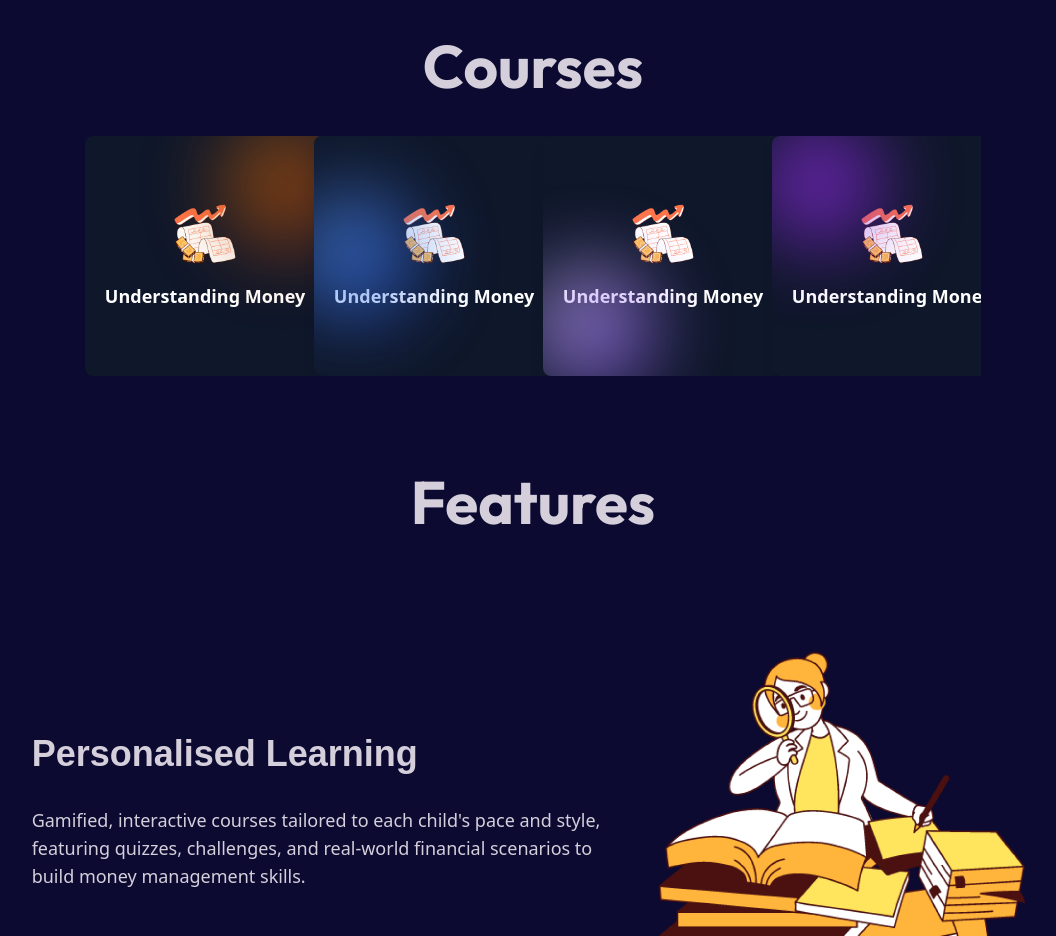
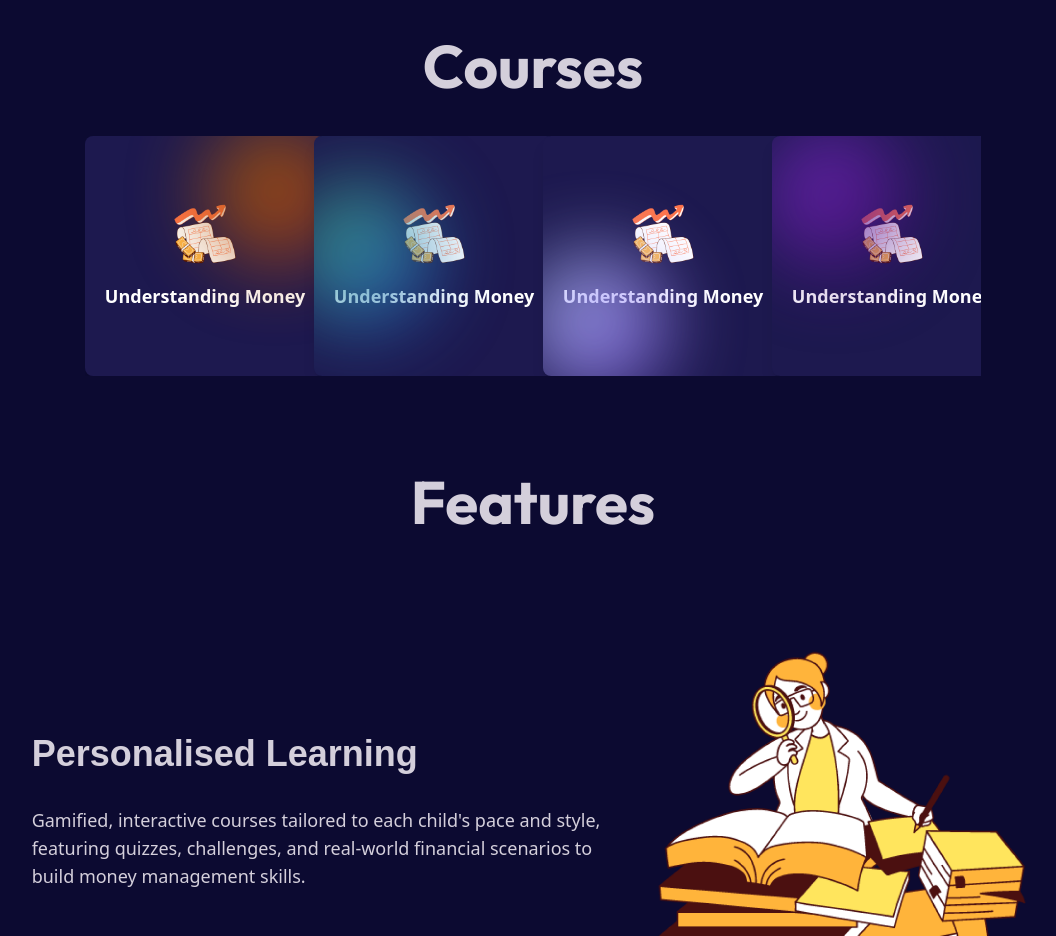
Before and after one commit to TekLingo/Fyntrest, a React (Vite) app in the folder frontend/: page / in a window 1280 px wide. Shown: the part 860-1796 px from the top of the page, without its empty margins (107-1163 px from the left). Built offline with nearby package versions, Linux system fonts and the light colour scheme; a web font is replaced by a local one.

Commit message:
course card color grading

```diff
--- a/frontend/src/components/Cards/CourseCard.jsx
+++ b/frontend/src/components/Cards/CourseCard.jsx
@@ -8,16 +8,16 @@ const CourseCard = ({ title, img, index }) => {
 			position: '-top-4 -right-6',
 		},
 		{
-			bg: 'bg-gradient-to-br from-blue-400 to-blue-700',
+			bg: 'bg-gradient-to-br from-green-400 to-blue-700',
 			position: '-left-6',
 		},
 		{
-			bg: 'bg-gradient-to-br from-violet-200 to-violet-600',
-			position: '-bottom-4 -left-4',
+			bg: 'bg-gradient-to-br from-blue-200 to-violet-500',
+			position: '-bottom-5 -left-5',
 		},
 		{
-			bg: 'bg-gradient-to-br from-purple-600 to-purple-700',
-			position: '-top-4 -left-4',
+			bg: 'bg-gradient-to-br from-purple-600 to-purple-950',
+			position: '-top-2 -left-2',
 		},
 	];
 
@@ -25,10 +25,10 @@ const CourseCard = ({ title, img, index }) => {
 	const selectedStyle = variantStyles[index % variantStyles.length];
 
 	return (
-		<div className="CourseCard w-60 h-60 rounded-lg flex flex-col items-center justify-center shadow-lg relative overflow-hidden bg-slate-900">
+		<div className="w-60 h-60 rounded-lg flex flex-col items-center justify-center shadow-lg relative overflow-hidden bg-primary-b">
 			{/* Decorative Span for Blur Effect */}
 			<span
-				className={`absolute w-32 h-32 rounded-full blur-2xl opacity-70 ${selectedStyle.bg} ${selectedStyle.position}`}
+				className={`absolute w-36 h-36 rounded-full blur-2xl opacity-80 ${selectedStyle.bg} ${selectedStyle.position}`}
 			></span>
 			<div className="flex flex-col items-center gap-4">
 				{/* Icon Placeholder */}
--- a/frontend/tailwind.config.js
+++ b/frontend/tailwind.config.js
@@ -22,7 +22,6 @@ export default {
         "tertiary-g": "#34B77A", // green
         "tertiary-p": "#FF17AB", // pink
         "tertiary-y": "#F7FF82", // yellow
-        "tertiary-b": "#1d194f", // sky-blue
       },
     },
   },
```
